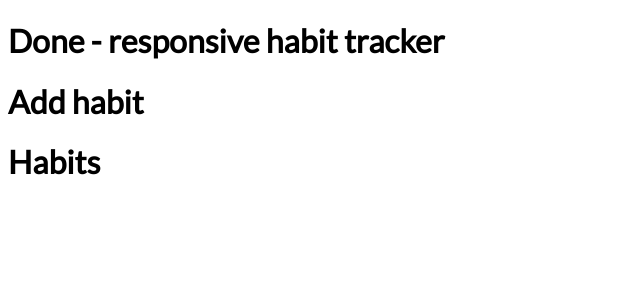
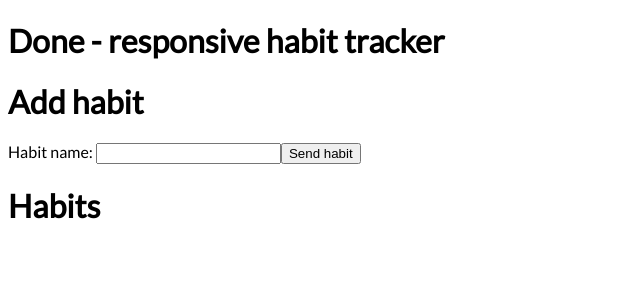
Before and after one commit to Ode42/done, a React (Create React App) app: page / in a window 1280 px wide. Shown: the top 300 px of the page, without its empty margins (0-640 px from the left). Built offline with nearby package versions, Linux system fonts and the light colour scheme.

Commit message:
Add habit component

```diff
--- a/src/components/Wrapper.jsx
+++ b/src/components/Wrapper.jsx
@@ -3,10 +3,18 @@ import ShowHabits from "./habits/ShowHabits";
 import { useState } from "react";
 
 const Wrapper = () => {
+  const [habits, setHabits] = useState([]);
+
+  const addHabit = (habit) => {
+    const newHabits = habits;
+    newHabits.push(habit);
+    setHabits(newHabits);
+  };
+
   return (
     <div>
-      <AddHabit />
-      <ShowHabits />
+      <AddHabit habits={habits} />
+      <ShowHabits callback={addHabit} />
     </div>
   );
 };
--- a/src/components/habits/AddHabit.jsx
+++ b/src/components/habits/AddHabit.jsx
@@ -1,7 +1,14 @@
+import { useState } from "react";
+
 const AddHabit = () => {
   return (
     <div className="addHabit">
       <h1>Add habit</h1>
+      <form>
+        <label for="name">Habit name: </label>
+        <input name="name" />
+        <button type="button">Send habit</button>
+      </form>
     </div>
   );
 };
```
